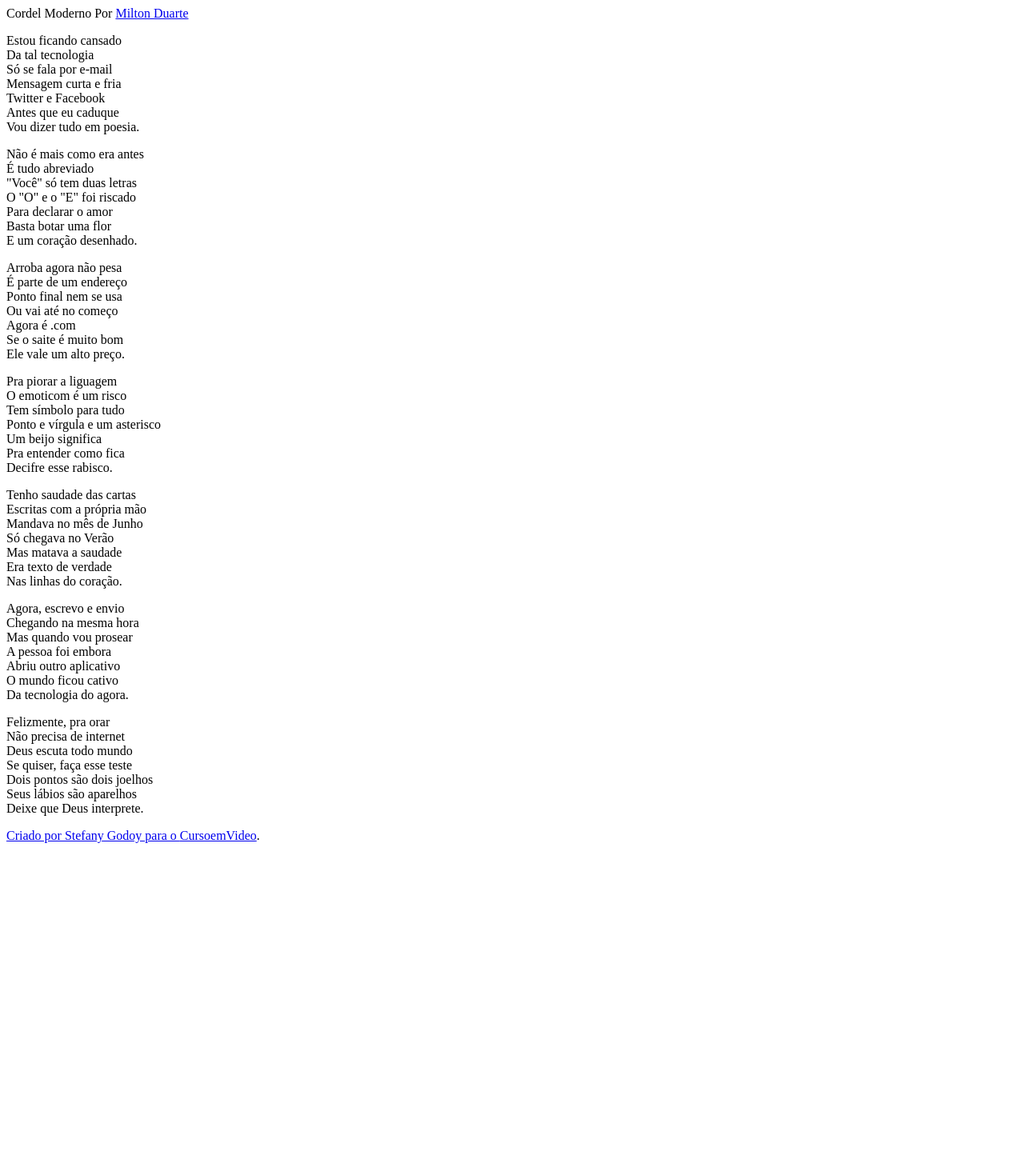
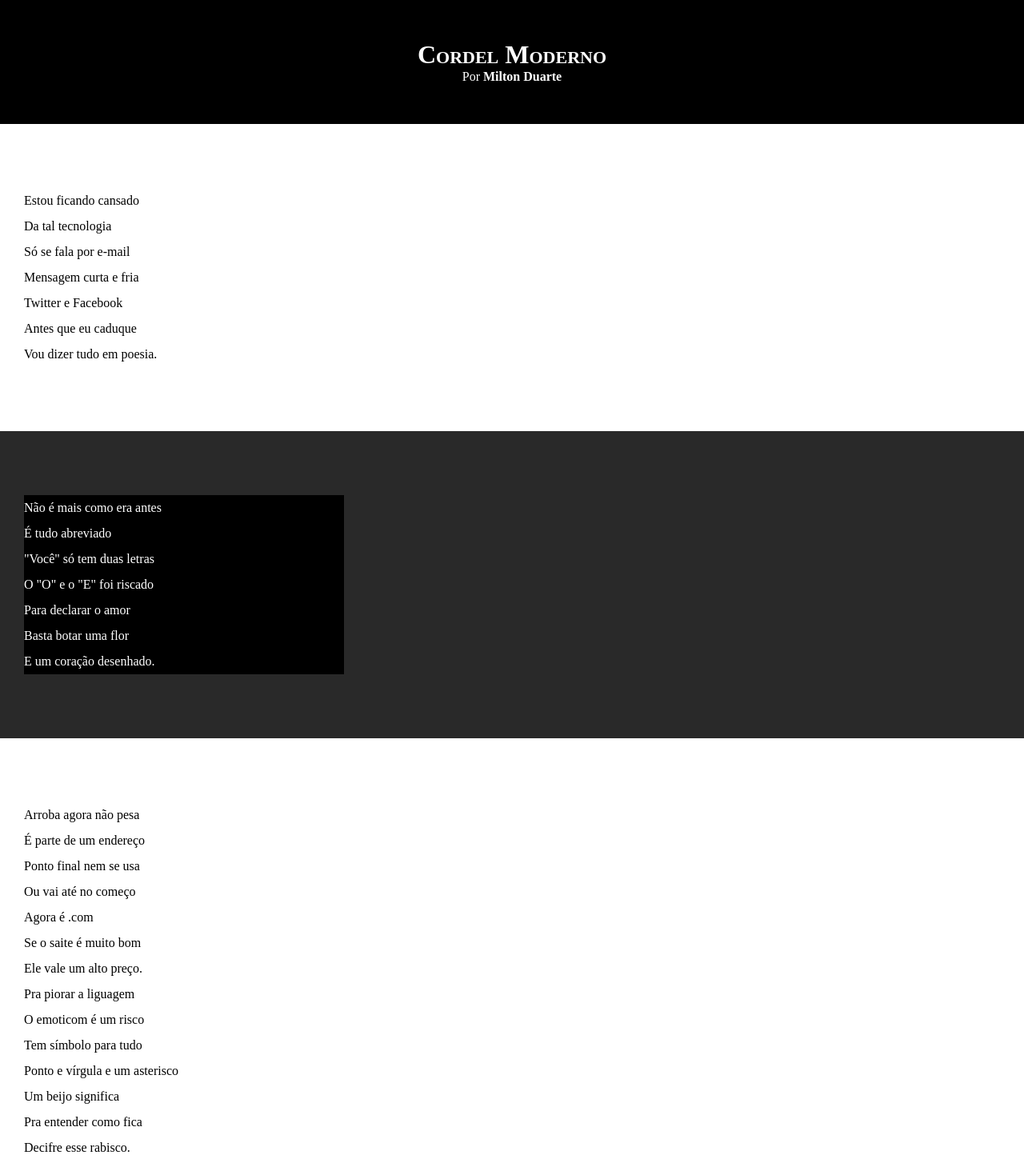
Before and after one commit to Dev-Stefany/html-css, a plain HTML site: page Cordel/index.html in a window 1280 px wide. Shown: the top 1454 px of the page at 80% size. Before the commit the page ends 1070 px from the top, so only its background shows below. Drawn offline with Linux system fonts and the light colour scheme.

Commit message:
Atualizei os estilos dos textos e blocos

```diff
--- a/Cordel/estilo/style.css
+++ b/Cordel/estilo/style.css
@@ -1 +1,56 @@
 @charset "UTF-8";
+
+*{
+    margin: 0px;
+    padding: 0px;
+}
+
+html, body{
+    min-height: 100vh;
+    background-color: lightgray;
+
+}
+header{
+    background-color: black;
+    color: white;
+    text-align: center;
+}
+header > h1{
+    padding-top: 50px;
+    font-variant: small-caps;
+}
+header > p{
+    padding-bottom: 50px;
+}
+a{
+    color: white;
+    text-decoration: none;
+    font-weight: bold;
+}
+a:hover{
+    text-decoration: underline;
+}
+section{
+    padding-top: 10vh;
+    padding-bottom: 10vh;
+    line-height: 2em;
+    padding-left: 30px;
+}
+section.normal{
+    background-color: white;
+    color: black;
+}
+section.imagem{
+    background-color: rgb(41, 41, 41);
+    color: white;
+}
+section.imagem > p{
+    background-color: black;
+    width: 400px;
+}
+footer{
+    background-color: black;
+    color: white;
+    padding: 10px;
+    text-align: center;
+}
--- a/Cordel/index.html
+++ b/Cordel/index.html
@@ -9,11 +9,11 @@
 </head>
 <body>
     <header>
-        Cordel Moderno
-        Por <a href="https://www.recantodasletras.com.br/poesias/3186743]" target="_blank">Milton Duarte</a>
+        <h1>Cordel Moderno</h1>
+        <p>Por <a href="https://www.recantodasletras.com.br/poesias/3186743]" target="_blank">Milton Duarte</a></p>
     </header>
 
-    <section>
+    <section class="normal">
         <p>
             Estou ficando cansado <br>
             Da tal tecnologia <br>
@@ -25,7 +25,7 @@
         </p>
     </section>
 
-    <section>
+    <section class="imagem">
         <p>
             Não é mais como era antes <br>
             É tudo abreviado <br>
@@ -37,7 +37,7 @@
         </p>
     </section>
 
-    <section>
+    <section class="normal">
         <p>
             Arroba agora não pesa <br>
             É parte de um endereço <br>
@@ -59,7 +59,7 @@
         </p>
     </section>
 
-    <section>
+    <section class="imagem">
         <p>
             Tenho saudade das cartas <br>
             Escritas com a própria mão <br>
@@ -71,7 +71,7 @@
         </p>
     </section>
 
-    <section>
+    <section class="normal">
         <p>
             Agora, escrevo e envio <br>
             Chegando na mesma hora <br>
@@ -94,8 +94,7 @@
     </section>
 
     <footer>
-        <a href="https://Dev-Stefany.github.io" target="_blank">
-            <p>Criado por Stefany Godoy para o <a href="https://CursoemVideo,com">CursoemVideo</a>.</p>
+            <p>Criado por <a href="https://Dev-Stefany.github.io" target="_blank">Stefany Godoy</a> para o <a href="https://CursoemVideo,com">CursoemVideo</a>.</p>
         </a>
     </footer>
 </body>
```
